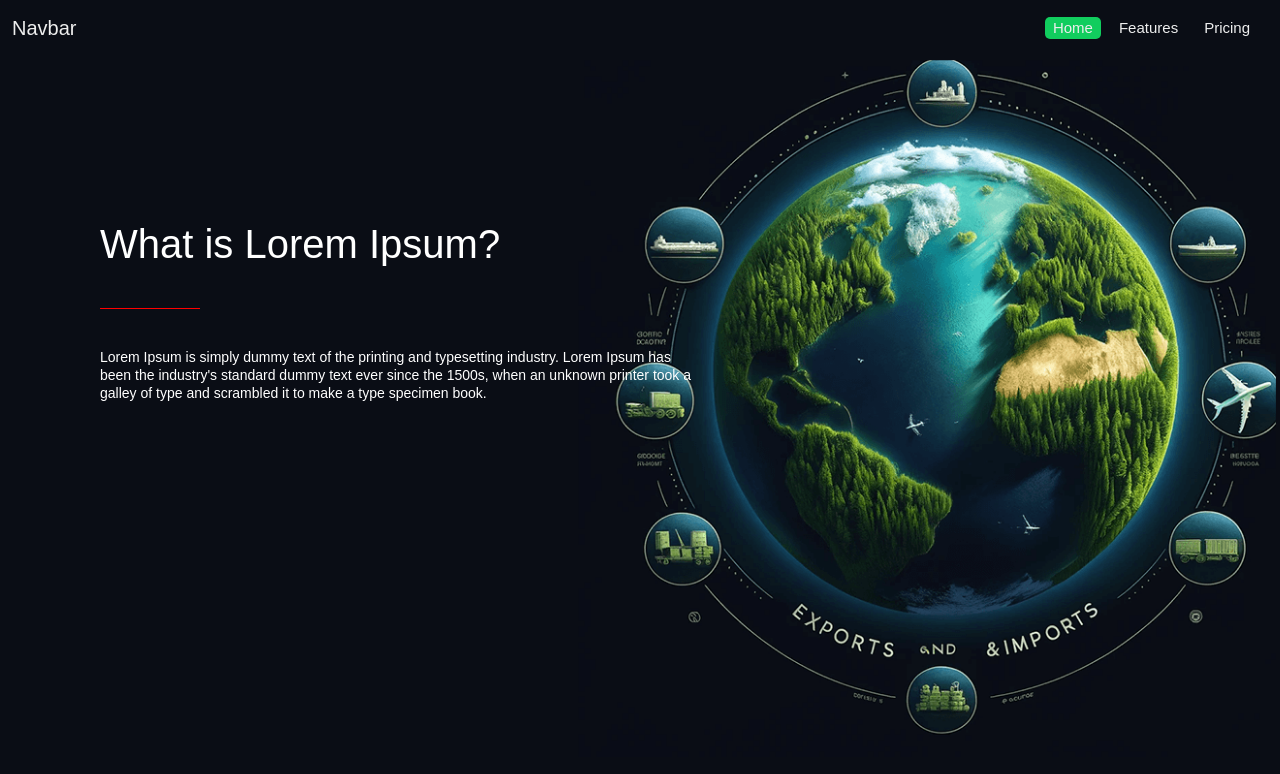
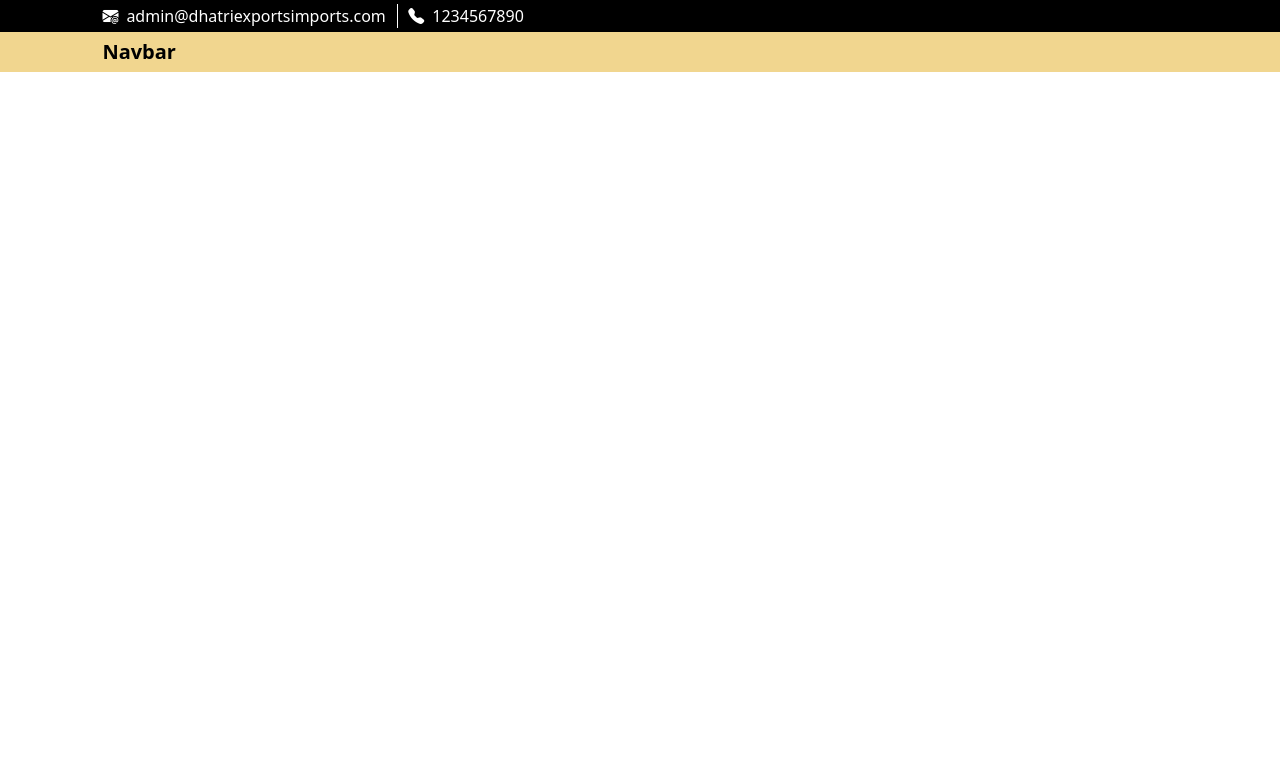
Before and after one commit to MohnishPurella/Dhatri_Imports_Exports, an Angular app: page /home in a window 1280 px wide. Shown: the top 774 px of the page. Built offline with nearby package versions, Linux system fonts and the light colour scheme.

Commit message:
Changes the template

```diff
--- a/angular.json
+++ b/angular.json
@@ -28,7 +28,8 @@
             "styles": [
               "node_modules/bootstrap/dist/css/bootstrap.min.css",
               "src/styles.css",
-              "node_modules/animate.css/animate.min.css"
+              "node_modules/animate.css/animate.min.css",
+              "node_modules/bootstrap-icons/font/bootstrap-icons.css"
             ],
             "scripts": [
               "node_modules/bootstrap/dist/js/bootstrap.bundle.min.js"
--- a/package.json
+++ b/package.json
@@ -20,6 +20,7 @@
     "@angular/router": "^17.3.0",
     "animate.css": "^4.1.1",
     "bootstrap": "^5.3.3",
+    "bootstrap-icons": "^1.11.3",
     "rxjs": "~7.8.0",
     "tslib": "^2.3.0",
     "zone.js": "~0.14.3"
--- a/src/app/Components/home/home.component.html
+++ b/src/app/Components/home/home.component.html
@@ -1,4 +1,4 @@
-<app-image-slider></app-image-slider>
-<!-- <app-content1></app-content1>
+<!-- <app-image-slider></app-image-slider>
+<app-content1></app-content1>
 <app-content2></app-content2>
 <app-infinite-logo-slider></app-infinite-logo-slider> -->
--- a/src/app/Components/navbar/navbar.component.css
+++ b/src/app/Components/navbar/navbar.component.css
@@ -1,27 +1,29 @@
-.bg-transparent a{
-  background-color: transparent !important;
-  color: #eee;
+.contactSection {
+  background: #000;
+  color: #fff;
+  padding: 0.3% 8%;
 }
 
-.bg-dark a{
-  color: white;
+.emailSection, .phoneNumberSection {
+  display: flex;
 }
 
-.nav-link{
-  color: #eee !important;
-  margin-right: 10px !important;
-  padding: 0px 8px !important;
-  transition: 0.2s !important;
-  font-size: 15px !important;
-  transition: background 0.3s, border-radius 0.3s;
+.emailSection i, .phoneNumberSection i {
+  margin-right: 8px;
 }
 
-.active .nav-link {
-  background: #14ff72cb !important;
-  border-radius: 5px !important;
+.borderLeft {
+  margin: 0 1%;
+  border-left: 1px solid #fff;
 }
 
-.nav-item:hover {
-    background: #14ff72cb;
-    border-radius: 5px;
+
+.navbar {
+  background: #f1d68f;
+  font-weight: bold;
+  padding: 0 8%;
 }
+
+.navBrand {
+  color: #000;
+}
--- a/src/app/Components/navbar/navbar.component.html
+++ b/src/app/Components/navbar/navbar.component.html
@@ -1,21 +1,20 @@
-<nav class="navbar navbar-expand-lg fixed-top navbarMain" [ngClass]="{'bg-transparent': isTransparent, 'bg-dark' : !isTransparent}">
-  <div class="container-fluid">
-    <a class="navbar-brand" href="/home">Navbar</a>
-    <button class="navbar-toggler" type="button" data-bs-toggle="collapse" data-bs-target="#navbarNav" aria-controls="navbarNav" aria-expanded="false" aria-label="Toggle navigation">
-      <span class="navbar-toggler-icon"></span>
-    </button>
-    <div class="collapse navbar-collapse" id="navbarNav">
-      <ul class="navbar-nav ms-auto">
-        <li class="nav-item" routerLinkActive="active" [routerLinkActiveOptions]="{exact: true}">
-          <a class="nav-link" routerLink="/home">Home</a>
-        </li>
-        <li class="nav-item" routerLinkActive="active">
-          <a class="nav-link" routerLink="/features">Features</a>
-        </li>
-        <li class="nav-item" routerLinkActive="active">
-          <a class="nav-link" routerLink="/pricing">Pricing</a>
-        </li>
-      </ul>
+<div class="row">
+  <div class="col-12">
+    <div class="contactSection d-flex">
+      <div class="emailSection">
+        <i class="bi bi-envelope-at-fill"></i>
+        <span class="iconContent">{{emailId}}</span>
+      </div>
+      <div class="borderLeft"></div>
+      <div class="phoneNumberSection">
+        <i class="bi bi-telephone-fill"></i>
+        <span class="iconContent">1234567890</span>
+      </div>
     </div>
   </div>
-</nav>
+  <div class="col-12">
+    <nav class="navbar">
+      <a class="navbar-brand navBrand" href="javascript:">Navbar</a>
+    </nav>
+  </div>
+</div>
--- a/src/app/Components/navbar/navbar.component.ts
+++ b/src/app/Components/navbar/navbar.component.ts
@@ -10,14 +10,16 @@ import { RouterModule } from '@angular/router';
   styleUrl: './navbar.component.css'
 })
 export class NavbarComponent {
-  isTransparent:boolean = true;
+  //isTransparent:boolean = true;
   constructor() {}
 
   ngOnInit(): void {}
 
-  @HostListener('window:scroll', ['$event'])
-  onWindowScroll() {
-    const verticalOffset = window.scrollY || document.documentElement.scrollTop || document.body.scrollTop || 0;
-    this.isTransparent = verticalOffset <= 50;
-  }
+  // @HostListener('window:scroll', ['$event'])
+  // onWindowScroll() {
+  //   const verticalOffset = window.scrollY || document.documentElement.scrollTop || document.body.scrollTop || 0;
+  //   this.isTransparent = verticalOffset <= 50;
+  // }
+
+  emailId = 'admin@dhatriexportsimports.com';
 }
--- a/src/styles.css
+++ b/src/styles.css
@@ -4,6 +4,3 @@
     margin: 0;
     box-sizing: border-box;
 }
-body {
-    font-family: 'Poppins', sans-serif !important;
-}
```
Also changed, not shown: src/app/Components/home/content1/content1.component.html (line endings or trailing spaces), 1 other file (tests, documents, lock files or other folders).
